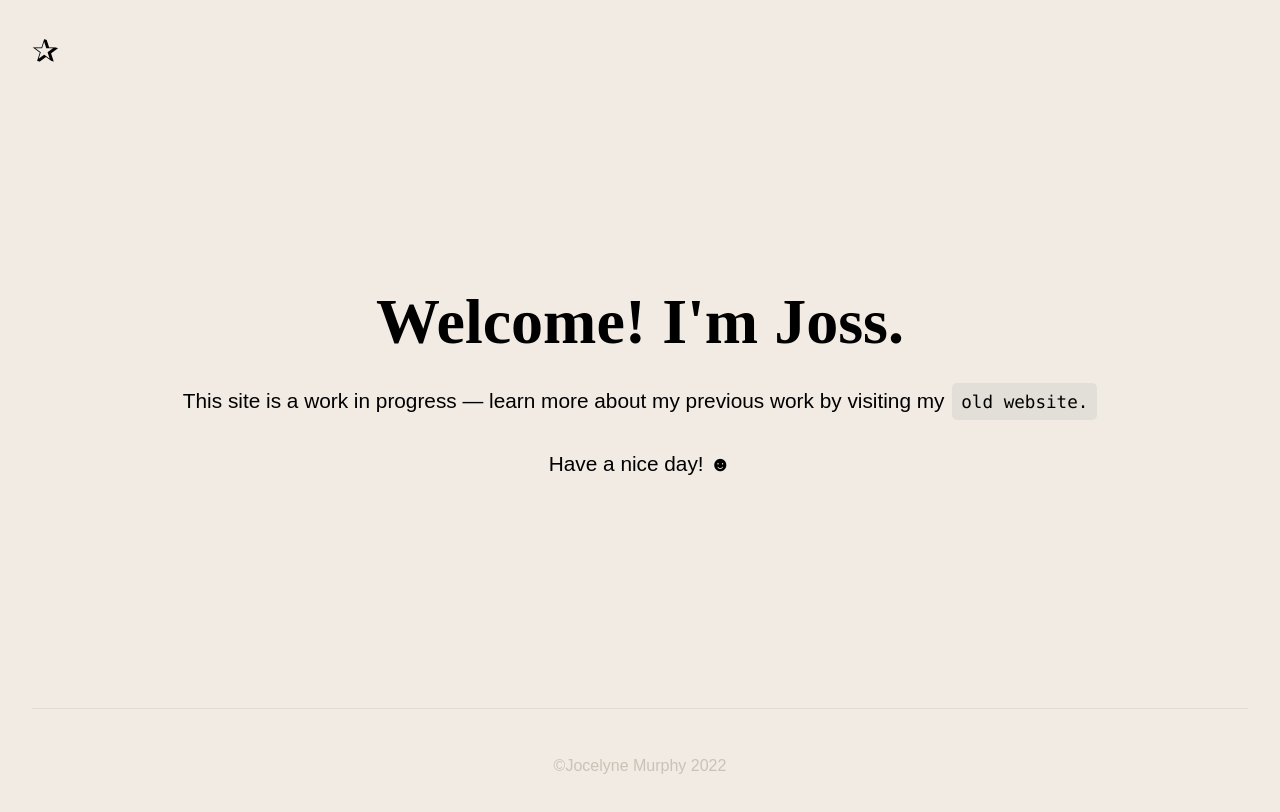
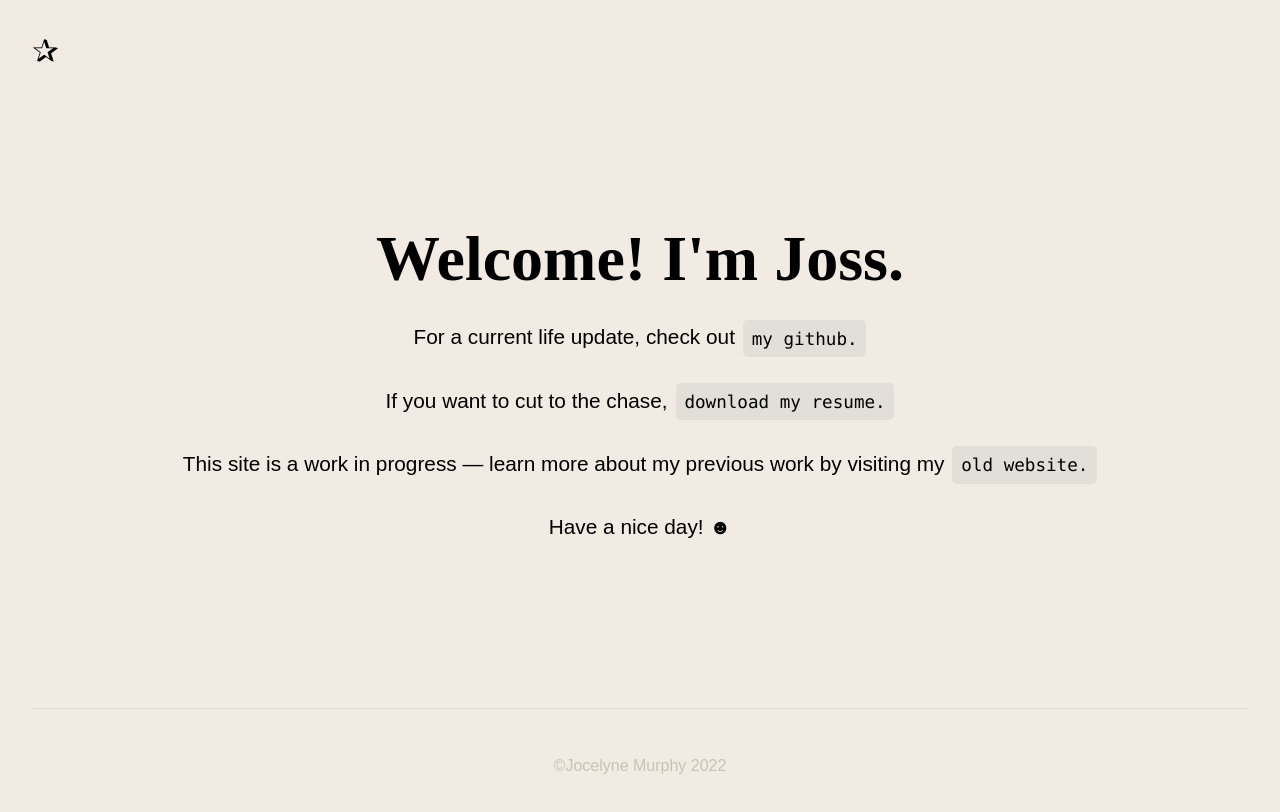
Before and after one commit to jocelynemurphy/jocelynemurphy.github.io, a Next.js app: page / in a window 1280 px wide. Shown: the top 812 px of the page. Built offline with nearby package versions, Linux system fonts and the light colour scheme.

Commit message:
feat: add resume to home page

```diff
--- a/pages/index.tsx
+++ b/pages/index.tsx
@@ -17,20 +17,24 @@ const Home: NextPage = () => {
           {`Welcome! I'm Joss.`}
         </p>
         <p className={styles.description}>
-          This site is a work in progress — learn more about my previous work by visiting my
-          <a className={styles.code} href="https://jocelynemurphy.ca/" target="blank">old website. </a>
+          For a current life update, check out
+          <a className={styles.code} href="https://github.com/jocelynemurphy" target="_blank" rel="noreferrer">my github. </a>
         </p>
         {/* <p className={styles.description}>
           Read about
           <a className={styles.code} href="/whyidowhatido">why I do what I do. </a>
         </p> */}
+        <p className={styles.description}>
+          If you want to cut to the chase,
+          <a className={styles.code} href="/assets/jocelyne_murphy_software_resume.pdf" target="_blank">download my resume. </a>
+        </p>
+        <p className={styles.description}>
+          This site is a work in progress — learn more about my previous work by visiting my
+          <a className={styles.code} href="https://jocelynemurphy.ca/" target="blank">old website. </a>
+        </p>
         {/* <p className={styles.description}>
           Because no one does it alone, check out my
           <a className={styles.code} href="/whyidowhatido">wall of shoutouts. </a>
-        </p> */}
-        {/* <p className={styles.description}>
-          If you want to cut to the chase,
-          <a className={styles.code} href="/whyidowhatido">download my resume. </a>
         </p> */}
         <p className={styles.description}>
           Have a nice day!  &#x263B;
```
Also changed, not shown: public/assets/image.png (renamed from pages/assets/image.png), 1 other file (tests, documents, lock files or other folders).
